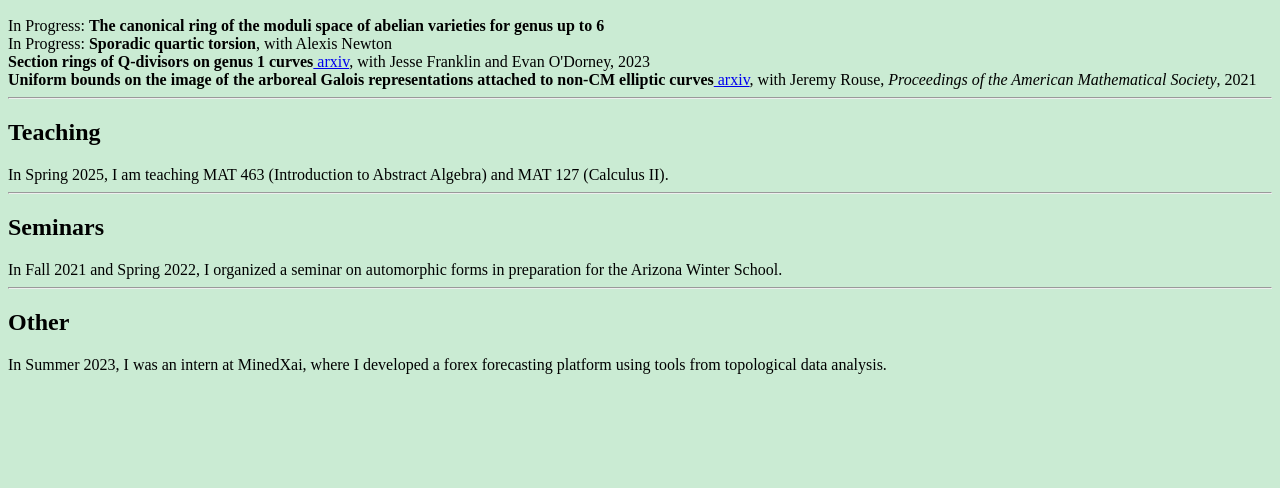
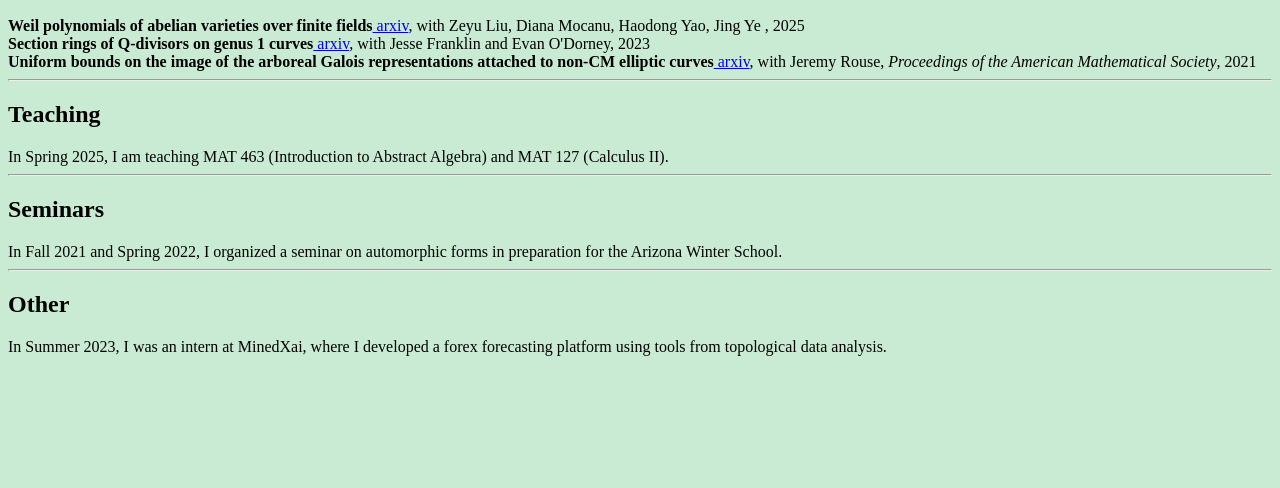
Before and after one commit to mjcerchia/mjcerchia.github.io, a plain HTML site: page index.html in a window 1280 px wide. Shown: the part 312-800 px from the top of the page. Drawn offline with Linux system fonts and the light colour scheme.

Commit message:
Update index.html

```diff
--- a/index.html
+++ b/index.html
@@ -37,9 +37,9 @@ My <a href="cv_master.pdf"> CV</a>.
 <hr>
 
 <h2>Papers and Projects </h2>
-In Progress: <b>The canonical ring of the moduli space of abelian varieties for genus up to 6</b> <br>
-In Progress: <b>Sporadic quartic torsion</b>, with Alexis Newton <br>
 
+<b>Weil polynomials of abelian varieties over finite fields</b><a href="https://arxiv.org/abs/2506.13706"> arxiv</a>, with Zeyu Liu, Diana Mocanu, Haodong Yao, Jing Ye
+, 2025 <br>
 <b>Section rings of Q-divisors on genus 1 curves</b><a href="https://arxiv.org/abs/2312.15128"> arxiv</a>, with Jesse Franklin and Evan O'Dorney, 2023 <br>
 <b>Uniform bounds on the image of the arboreal Galois representations attached to non-CM elliptic curves</b><a href="https://arxiv.org/abs/1909.07468"> arxiv</a>, with Jeremy Rouse, <em>Proceedings of the American Mathematical Society</em>, 2021
 <hr>
```
